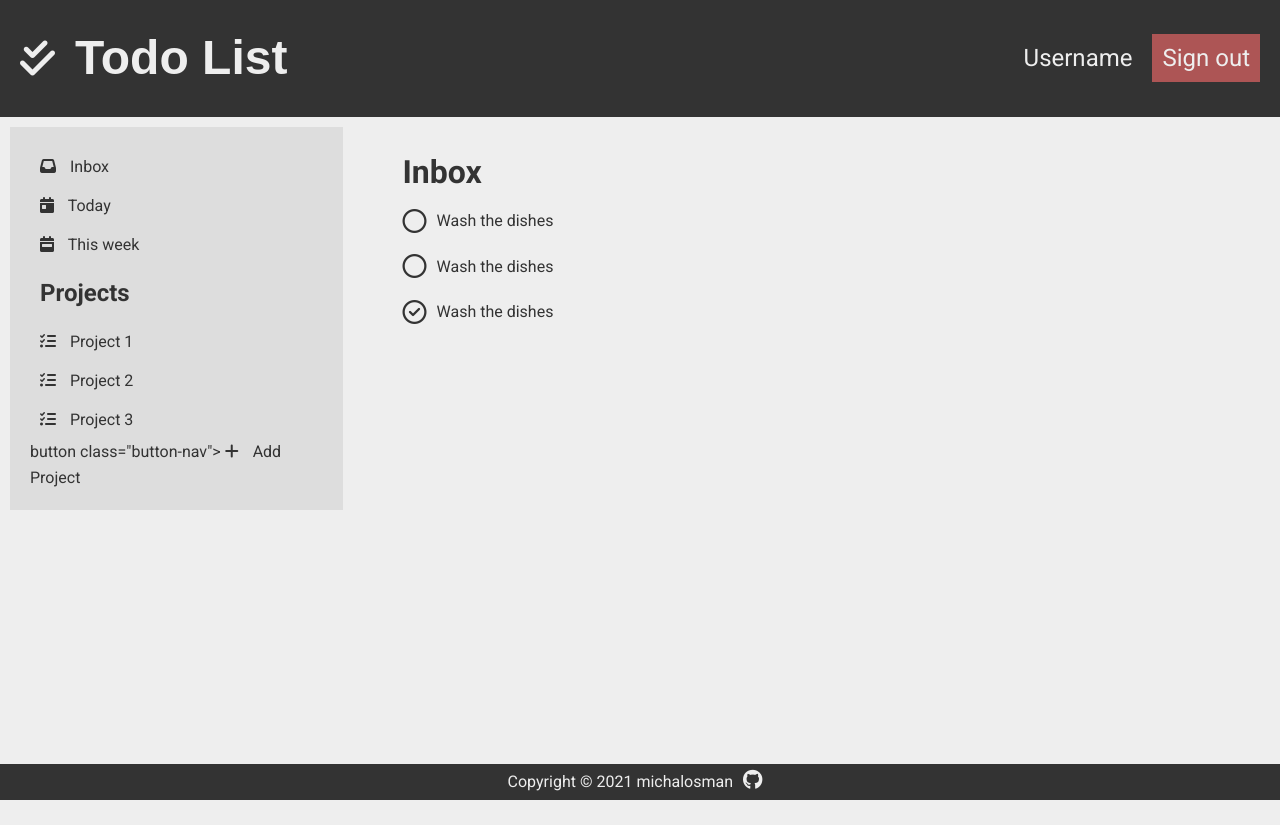
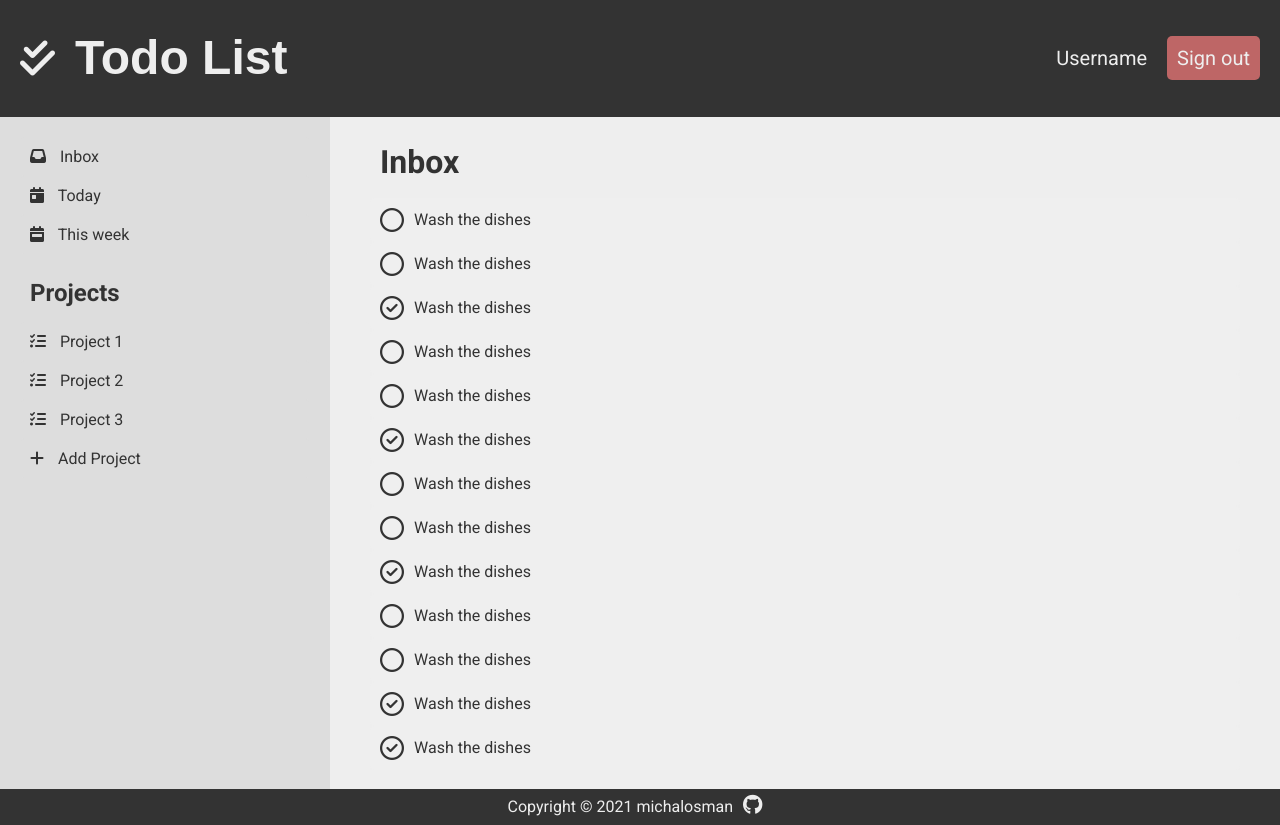
Before and after one commit to mr-Bones3108/to-do-list-js, a website built with webpack: page dist/index.html in a window 1280 px wide. Before the commit the page ends 800 px from the top, so only its background shows below. Built offline with nearby package versions, Linux system fonts and the light colour scheme; a web font is replaced by a local one.

Commit message:
Fix footer

```diff
--- a/dist/index.html
+++ b/dist/index.html
@@ -1,9 +1,9 @@
 <!DOCTYPE html>
 <html lang="en">
   <head>
-    <meta charset="UTF-8">
-    <meta name="viewport" content="width=device-width, initial-scale=1.0">
-    <title>ToDo List WebApp</title>
+    <meta charset="UTF-8" />
+    <meta name="viewport" content="width=device-width, initial-scale=1.0" />
+    <title>Todo List</title>
     <link rel="stylesheet" href="style.css" />
     <link rel="preconnect" href="https://fonts.gstatic.com" />
     <link
@@ -15,7 +15,6 @@
       crossorigin="anonymous"
     ></script>
   </head>
-<body>
   <body>
     <header class="header">
       <div class="logo">
@@ -58,7 +57,7 @@
             Project 3
           </button>
         </div>
-            button class="button-nav">
+        <button class="button-nav">
           <i class="fas fa-plus"></i>
           Add Project
         </button>
@@ -66,18 +65,57 @@
       <div class="project-preview">
         <h1>Inbox</h1>
         <div class="tasks-list">
-                <div class="task">
+          <button class="button-task">
             <i class="far fa-circle"></i>
             <p class="task-content">Wash the dishes</p>
-                  </div>
-                  <div class="task">
+          </button>
+          <button class="button-task">
             <i class="far fa-circle"></i>
             <p class="task-content">Wash the dishes</p>
-                  </div>
-                  <div class="task">
+          </button>
+          <button class="button-task">
             <i class="far fa-check-circle"></i>
             <p class="task-content">Wash the dishes</p>
-                  </div>
+          </button>
+          <button class="button-task">
+            <i class="far fa-circle"></i>
+            <p class="task-content">Wash the dishes</p>
+          </button>
+          <button class="button-task">
+            <i class="far fa-circle"></i>
+            <p class="task-content">Wash the dishes</p>
+          </button>
+          <button class="button-task">
+            <i class="far fa-check-circle"></i>
+            <p class="task-content">Wash the dishes</p>
+          </button>
+          <button class="button-task">
+            <i class="far fa-circle"></i>
+            <p class="task-content">Wash the dishes</p>
+          </button>
+          <button class="button-task">
+            <i class="far fa-circle"></i>
+            <p class="task-content">Wash the dishes</p>
+          </button>
+          <button class="button-task">
+            <i class="far fa-check-circle"></i>
+            <p class="task-content">Wash the dishes</p>
+          </button>
+          <button class="button-task">
+            <i class="far fa-circle"></i>
+            <p class="task-content">Wash the dishes</p>
+          </button>
+          <button class="button-task">
+            <i class="far fa-circle"></i>
+            <p class="task-content">Wash the dishes</p>
+          </button>
+          <button class="button-task">
+            <i class="far fa-check-circle"></i>
+            <p class="task-content">Wash the dishes</p></button
+          ><button class="button-task">
+            <i class="far fa-check-circle"></i>
+            <p class="task-content">Wash the dishes</p>
+          </button>
         </div>
       </div>
     </main>
@@ -88,6 +126,4 @@
       ></a>
     </footer>
   </body>
-    <script src="main.js"></script>
-</body>
 </html>
--- a/dist/style.css
+++ b/dist/style.css
@@ -4,21 +4,22 @@
     --primary-light: #eee;
     --secondary-light: #ddd;
   }
-
   *,
   *::after,
   *::before {
     box-sizing: border-box;
     padding: 0;
     margin: 0;
-
-  /* helpful when creating basic structure */
-  /* border: 1px solid black; */
+    /* helpful when creating basic structure */
+    /* border: 1px solid black; */
   }
-
   html {
     font-size: 62.5%;
     line-height: 1.6;
+
+    /* footer support */
+    position: relative;
+    min-height: 100%;
   }
 
   body {
@@ -27,28 +28,24 @@
     color: var(--primary-dark);
     background-color: var(--primary-light);
   }
-
   header {
     font-size: 2.4rem;
   }
-
   button {
     display: block;
     color: inherit;
     font-family: inherit;
     font-size: inherit;
     border: none;
+    border-radius: 5px;
     outline: none;
     cursor: pointer;
     padding: 1rem;
   }
-
   i {
     margin-right: 1rem;
   }
-
   /* Header */
-
   .header {
     display: flex;
     align-items: center;
@@ -57,45 +54,44 @@
     background-color: var(--primary-dark);
     color: var(--primary-light);
   }
-
   .logo {
     display: flex;
     align-items: center;
     justify-content: center;
   }
-
   .fa-check-double {
     font-size: 4rem;
   }
-
   .page-name {
     margin-left: 1rem;
     font-family: "Yusei Magic", sans-serif;
   }
-
   .user-panel {
     display: flex;
     align-items: center;
     justify-content: center;
   }
-
   .user-name {
     margin-right: 2rem;
+    font-size: 2rem;
   }
 
   .button-sign-out {
-    background-color: rgba(173, 85, 85, 1);
+    font-size: 2rem;
+    background-color: #be6666;
   }
 
   .button-sign-out:hover {
-    background-color: rgba(173, 85, 85, 0.9);
+    background-color: #ad5555;
   }
 
   /* Main */
 
   .main {
     display: flex;
-    padding: 1rem;
+    align-items: stretch;
+    justify-content: stretch;
+    margin-bottom: 3.5rem;
   }
 
   .nav {
@@ -103,50 +99,46 @@
     flex: 1;
     background-color: var(--secondary-light);
   }
-
-  .nav {
-    width: 100%;
-  }
-
   .button-nav {
     width: 100%;
     background-color: var(--secondary-light);
     text-align: left;
   }
-
   .button-nav:hover {
     background-color: #ccc;
   }
 
-
-
   .user-projects h1 {
     padding: 1rem;
+    margin-top: 1rem;
   }
 
   .project-preview {
     flex: 3;
-    margin-top: 2rem;
-    margin-left: 5rem;
+    padding: 2rem 4rem;
   }
 
   .project-preview h1 {
     padding: 0 1rem;
+    margin-bottom: 1rem;
   }
 
-  .task {
+  .button-task {
     display: flex;
     align-items: center;
     padding: 1rem;
+    width: 100%;
   }
 
-.fa-circle,
-.fa-check-circle {
-  font-size: 2.4rem;
-}
+  .button-task:hover {
+    background-color: #ddd;
+  }
 
+  .fa-circle,
+  .fa-check-circle {
+    font-size: 2.4rem;
+  }
   /* Footer */
-
   .footer {
     position: absolute;
     bottom: 0;
@@ -159,7 +151,6 @@
     background-color: var(--primary-dark);
     color: var(--primary-light);
   }
-
   .fa-github {
     margin-left: 1rem;
     font-size: 2rem;
```
Lines whose indentation alone changed are shown as unchanged.
